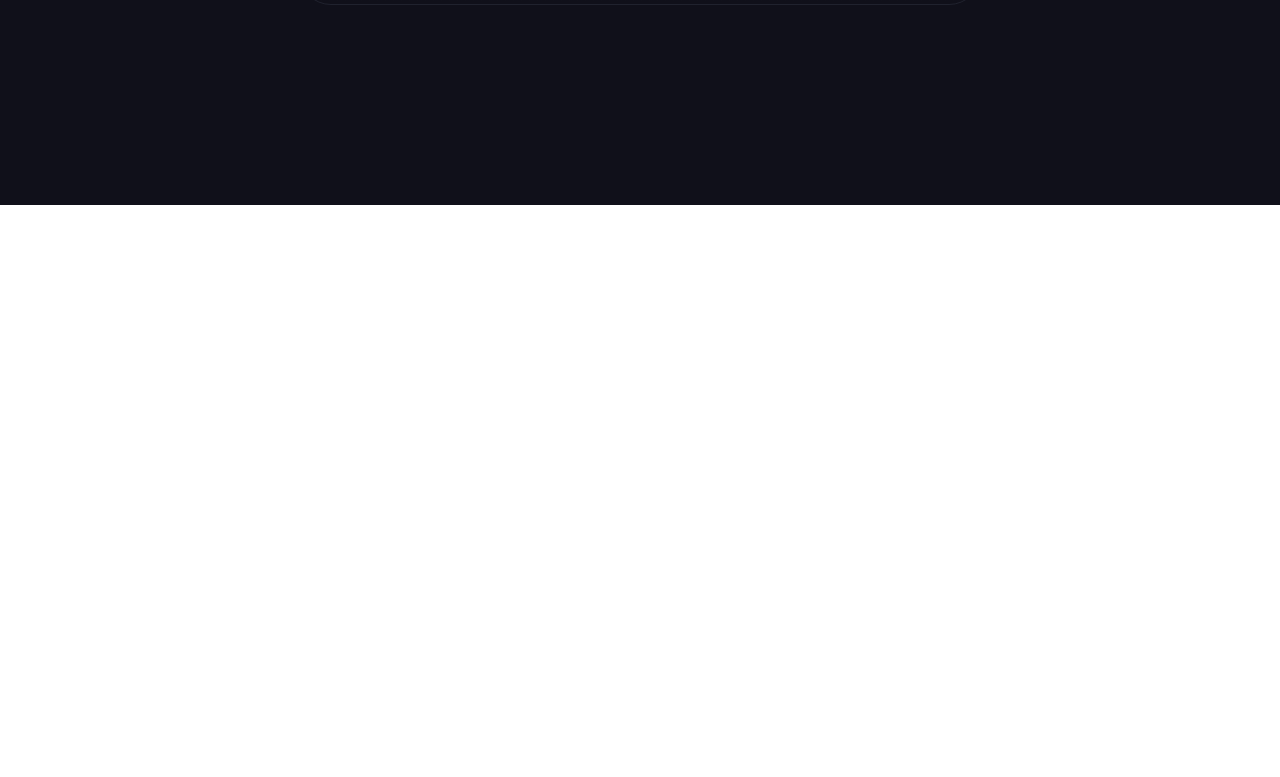
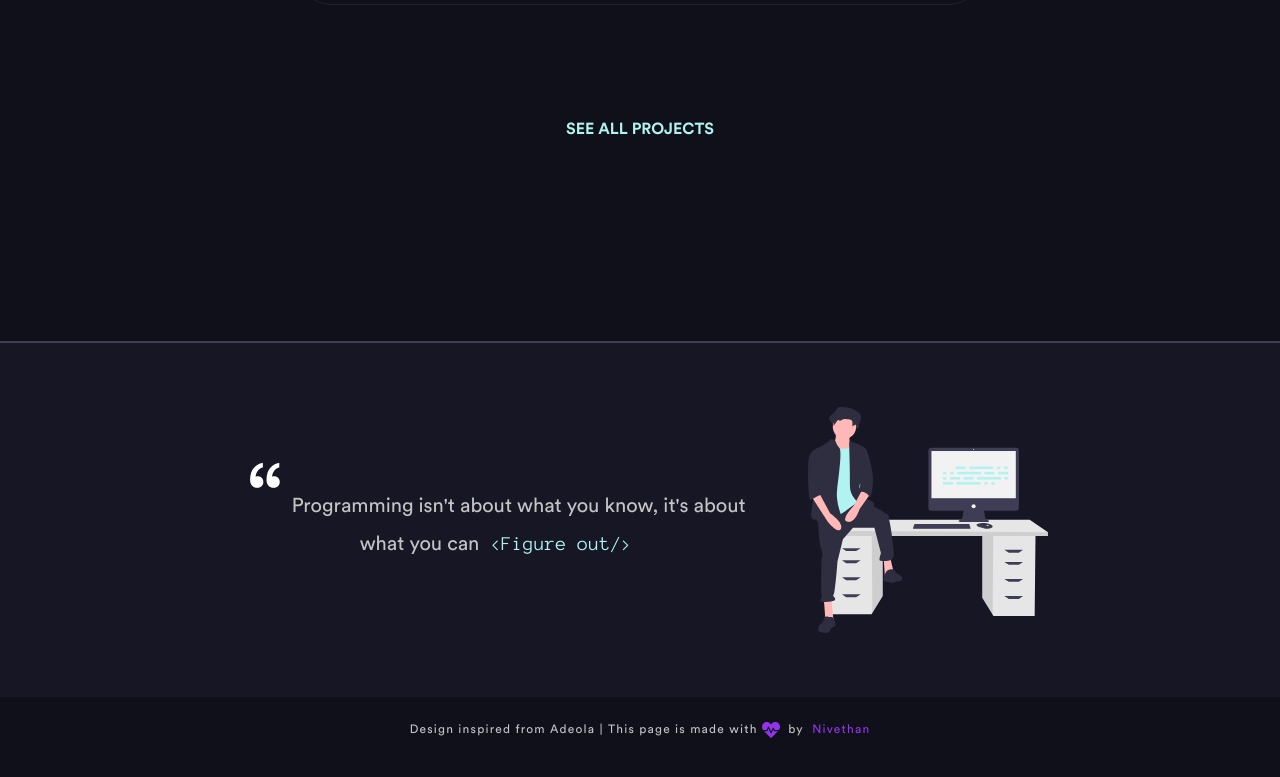
Before and after one commit to Nivethan-Ar/portfolio, a React (Vite) app: page / in a window 1280 px wide. Shown: the part 4183-4960 px from the top of the page. Before the commit the page ends 4388 px from the top, so only its background shows below. Built offline with nearby package versions, Linux system fonts and the light colour scheme; no server answers.

Commit message:
feat: add footer

```diff
--- /dev/null
+++ b/src/pages/landing/components/footer/index.tsx
@@ -0,0 +1,42 @@
+import Section from '../../../../layouts/section';
+import { FaHeartbeat } from 'react-icons/fa';
+
+function Footer() {
+  return (
+    <>
+      <Section customClass='!min-h-fit border-t-2 border-gray-700  py-16 bg-[#161624]'>
+        <div className='font-circular col-start-3 col-end-11'>
+          <div className='flex flex-col lg:flex-row lg:justify-center lg:items-center gap-y-8 lg:gap-x-12'>
+            <p
+              className="text-lg font-circular text-main-gray text-center lg:w-[33rem] lg:mb-12 lg:text-xl
+                      before:content-['\201c'] before:text-6xl lg:before:text-8xl before:mr-2 before:font-circular before:text-white before:relative before:top-[20px]
+                      after:content-none"
+            >
+              Programming isn't about what you know, it's about what you can
+              <span className='font-code text-[#b0f3f1]'>
+                &nbsp;{'<'}
+                Figure out
+                {'/>'}
+              </span>
+            </p>
+            <img className='w-60' src='/images/footer/man-with-laptop.svg' />
+          </div>
+        </div>
+      </Section>
+      {/*  */}
+      <Section customClass='min-h-fit py-6'>
+        <div className='bg-[#10101a] col-start-3 col-end-11'>
+          <p className='text-main-gray text-xs tracking-widest text-center'>
+            Design inspired from Adeola | This page is made with&nbsp;
+            <FaHeartbeat className='inline-block text-lg fill[#b0f3f1] fill-purple-600 mx-' />
+            &nbsp;
+            by
+            <span className='text[#b0f3f1] text-purple-600'> &nbsp;Nivethan</span>
+          </p>
+        </div>
+      </Section>
+    </>
+  );
+}
+
+export default Footer;
--- a/src/pages/landing/components/projects-section/index.tsx
+++ b/src/pages/landing/components/projects-section/index.tsx
@@ -78,6 +78,15 @@ function ProjectsSection() {
               projectLink='/'
               projectType={['front-end', 'back-end', 'api']}
             />
+            <div className='flex justify-center'>
+              <a
+                className='font-circular text-base uppercase font-bold text-[#b0f3f1]'
+                href='/'
+              >
+                {' '}
+                see all projects
+              </a>
+            </div>
           </div>
         </div>
       </div>
--- a/src/pages/landing/index.tsx
+++ b/src/pages/landing/index.tsx
@@ -1,4 +1,5 @@
 import Section from '../../layouts/section';
+import Footer from './components/footer';
 import LandingSection from './components/landing-section';
 import LeftAside from './components/left-aside';
 import ProjectsSection from './components/projects-section';
@@ -9,6 +10,7 @@ function Home() {
     <div className='bg-[#10101a] text-white font-circular'>
       <LandingSection />
       <ProjectsSection />
+      <Footer />
     </div>
   );
 }
```
Also changed, not shown: public/images/footer/man-with-laptop.svg (added).
